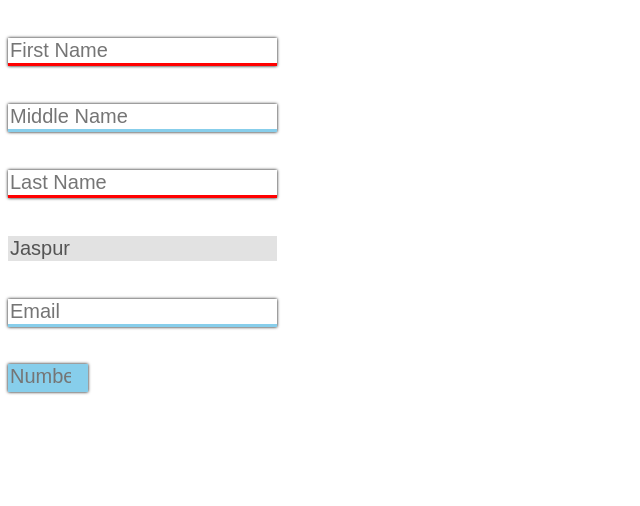
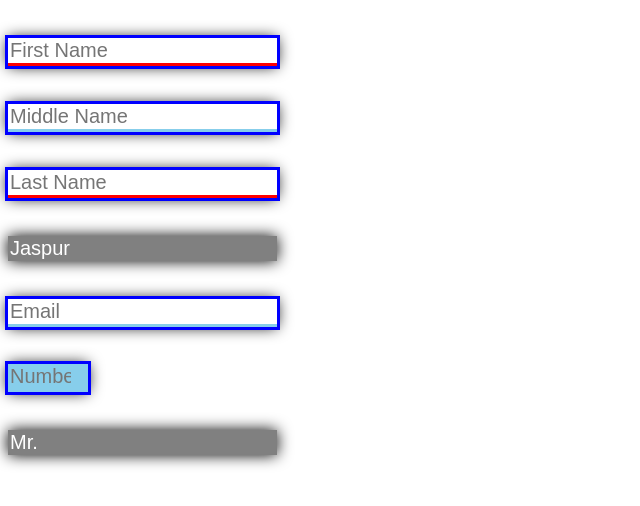
Before and after one commit to PranavJa1n/FullStack_Frontend, a plain HTML site: page form_pseudo_class.html in a window 1280 px wide. Shown: the whole page, without its empty margins (0-640 px from the left). Drawn offline with Linux system fonts and the light colour scheme.

Commit message:
Add 'not' with pseudo class

```diff
--- a/form_pseudo_class.html
+++ b/form_pseudo_class.html
@@ -40,6 +40,21 @@
             background-color: crimson;
             border-color: transparent;
         }
+        input:placeholder-shown{
+            outline: 3px solid blue;    /* only shown when placeholder is being shown */
+        }
+        input:read-only{
+            border-width: 0px;
+            box-shadow: 0 0 0 transparent;
+            background-color: grey;
+            color:white;
+        }
+        input:focus{
+            box-shadow: 0 0 15px red;
+        }
+        input:not(:focus){      /* We can use not with any pseudo property. Here it will apply on all the boxes whcih are not in focus*/
+            box-shadow: 0 0 15px black;
+        }
     </style>
 </head>
 <body>
@@ -49,5 +64,6 @@
     <input type="text" placeholder="Address" value="Jaspur" disabled>
     <input type="email" placeholder="Email">
     <input type="number" min="10" max="100" placeholder="Number">
+    <input type="text" value="Mr." readonly>        <!- there is a difference between readonly and disabled. Readonly can be in focus but disabled cannot be in focused ->
 </body>
 </html>
```
